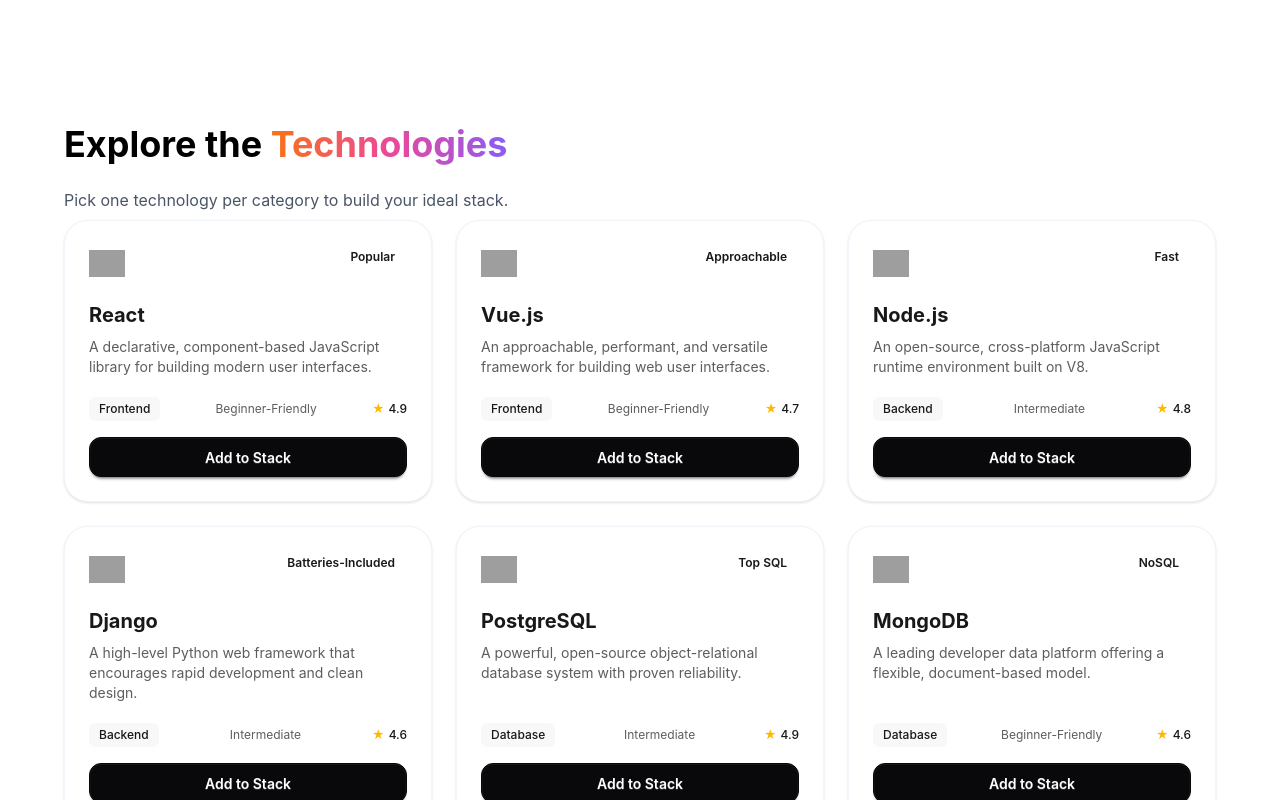
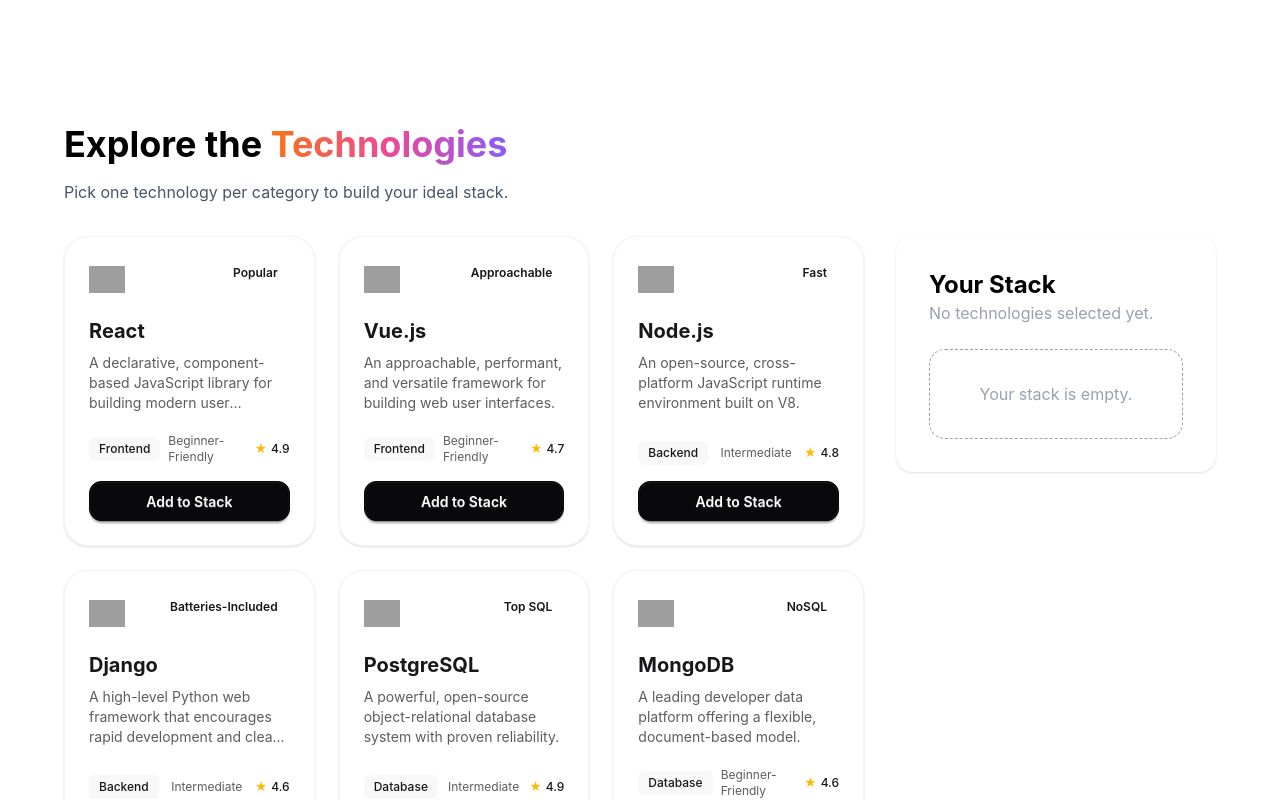
Before and after one commit to Samiha-26/DevStack, a React (Vite) app: page / in a window 1280 px wide. Shown: the part 580-1380 px from the top of the page. Built offline with nearby package versions, Linux system fonts and the light colour scheme; grey boxes are pictures that could not be loaded.

Commit message:
Lift state to parent Technologies component to manage the selected stack

```diff
--- a/src/components/AvailableTechs.tsx
+++ b/src/components/AvailableTechs.tsx
@@ -3,15 +3,17 @@ import TechCard from "./techCards";
 
 interface AvailableTechsProps {
     technologies: Itech[];
+    onAdd: (tech: Itech) => void;
 }
 
-const AvailableTechs = ({ technologies }: AvailableTechsProps) => {
+const AvailableTechs = ({ technologies, onAdd }: AvailableTechsProps) => {
     return (
-        <div  className="grid gap-6 sm:grid-cols-2 xl:grid-cols-3 container mx-auto">
+        <div  className="grid gap-6 sm:grid-cols-1 md:grid-cols-2 lg:grid-cols-3 container mx-auto">
             {technologies.map((tech) => (
                 <TechCard
                     key={tech.id}
                     tech={tech}
+                    onAdd={onAdd}
                 />
             ))}
         </div>
--- a/src/components/Technologies/technologies.tsx
+++ b/src/components/Technologies/technologies.tsx
@@ -1,19 +1,47 @@
-import { use } from "react";
+import { use, useState } from "react";
 import type { Itech } from "../../types/technologytype";
 import AvailableTechs from "../AvailableTechs";
+import YourStack from "../YourStack";
 
 interface techProps {
-    technologiesPromise: Promise<Itech[]>;
+  technologiesPromise: Promise<Itech[]>;
 }
-const technologies = ( {technologiesPromise} : techProps) => {
-    const technologies = use(technologiesPromise);
-    return (
-        <div className=" container mx-auto flex flex-col justify-center text-center gap-2 lg:text-start mt-24 px-4 md:px-8 lg:px-16">
-            <h2 className="text-3xl md:text-4xl font-bold text-black">Explore the <span className="color-gradient-text">Technologies</span></h2>
-            <p className="text-gray-600 pt-4">Pick one technology per category to build your ideal stack.</p>
-            <AvailableTechs technologies = {technologies}/>
+
+const technologies = ({ technologiesPromise }: techProps) => {
+  const technologiesData = use(technologiesPromise);
+  const [myStack, setmyStack] = useState<Itech[]>([]);
+
+  const handleAddToStack = (tech: Itech) => {
+    if (myStack.some((item) => item.id === tech.id)) {
+      alert(`${tech.name} is already in your stack!`);
+      return;
+    }
+    setmyStack([...myStack, tech]);
+  };
+
+  return (
+    <div className="container mx-auto mt-24 px-4 md:px-8 lg:px-16">
+      <div className="text-center lg:text-start mb-8">
+        <h2 className="text-3xl md:text-4xl font-bold text-black">
+          Explore the <span className="color-gradient-text">Technologies</span>
+        </h2>
+        <p className="text-gray-600 pt-4">Pick one technology per category to build your ideal stack.</p>
+      </div>
+
+      <div className="flex flex-col lg:flex-row gap-8 items-start">
+        <div className="flex-1 w-full">
+          <AvailableTechs
+            technologies={technologiesData}
+            onAdd={handleAddToStack}
+          />
         </div>
-    );
+
+        <div className="w-full lg:w-80">
+          <YourStack myStack={myStack} />
+        </div>
+      </div>
+    </div>
+  );
 };
 
 export default technologies;
--- /dev/null
+++ b/src/components/YourStack.tsx
@@ -0,0 +1,35 @@
+import type { Itech } from "../types/technologytype";
+
+interface YourStackProps {
+  myStack: Itech[];
+}
+
+const YourStack = ({ myStack }: YourStackProps) => {
+  return (
+    <aside className="rounded-2xl border border-base-100 bg-white p-8 shadow-sm lg:sticky lg:top-24">
+
+        <h3 className="font-bold text-black text-2xl">Your Stack</h3>
+        <p className="text-gray-400">{myStack.length === 0 ? "No technologies selected yet." : `${myStack.length} Technology Selected`}</p>
+
+      <div className="mt-6">
+        {myStack.length === 0 ? (
+          <p className="text-gray-400 text-center py-8 border border-dashed rounded-2xl mt-2">
+            Your stack is empty.
+          </p>
+        ) : (
+          myStack.map((item) => (
+            <div
+            key={item.id}
+            className="flex items-center gap-3 p-3 rounded-2xl border border-white bg-white shadow-sm"
+            >
+              <img src={item.icon} alt={item.name} className="w-6 h-6 object-contain" />
+              <span className="text-sm font-medium text-gray-400">{item.name}</span>
+            </div>
+          ))
+        )}
+      </div>
+    </aside>
+  );
+};
+
+export default YourStack;
--- a/src/components/techCards.tsx
+++ b/src/components/techCards.tsx
@@ -2,15 +2,14 @@ import type { Itech } from "../types/technologytype";
 
 interface techCardProps {
   tech: Itech;
+  onAdd: (tech: Itech) => void;
 }
 
-const TechCard = ({ tech }: techCardProps) => {
+const TechCard = ({ tech, onAdd }: techCardProps) => {
   return (
     <div className="flex flex-col justify-between bg-white border border-slate-100 rounded-3xl p-6 shadow-sm hover:shadow-md transition-shadow">
       <div className="flex items-start justify-between">
         <img src={tech.icon} alt={`${tech.name} logo`} className="h-9 w-9 object-contain" />
-
-        {/* Directly uses tech.badgeColor from your JSON data */}
         <span className= "rounded-full px-3 py-1 text-xs font-semibold">
           {tech.badge}
         </span>
@@ -28,7 +27,8 @@ const TechCard = ({ tech }: techCardProps) => {
             {tech.rating}
           </span>
         </div>
-        <button className="btn btn-neutral w-full rounded-xl text-white hover:scale-105 transition-all">
+        <button onClick={() => onAdd(tech)}
+        className="btn btn-neutral w-full rounded-xl text-white hover:scale-105 transition-all">
           Add to Stack
         </button>
       </div>
```
